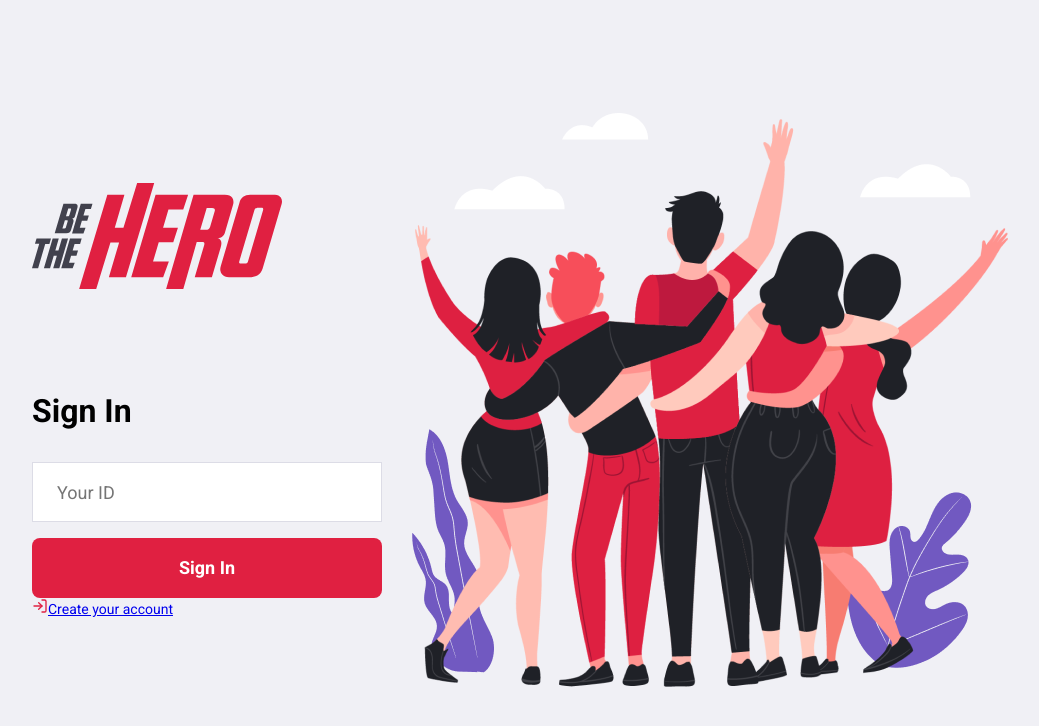
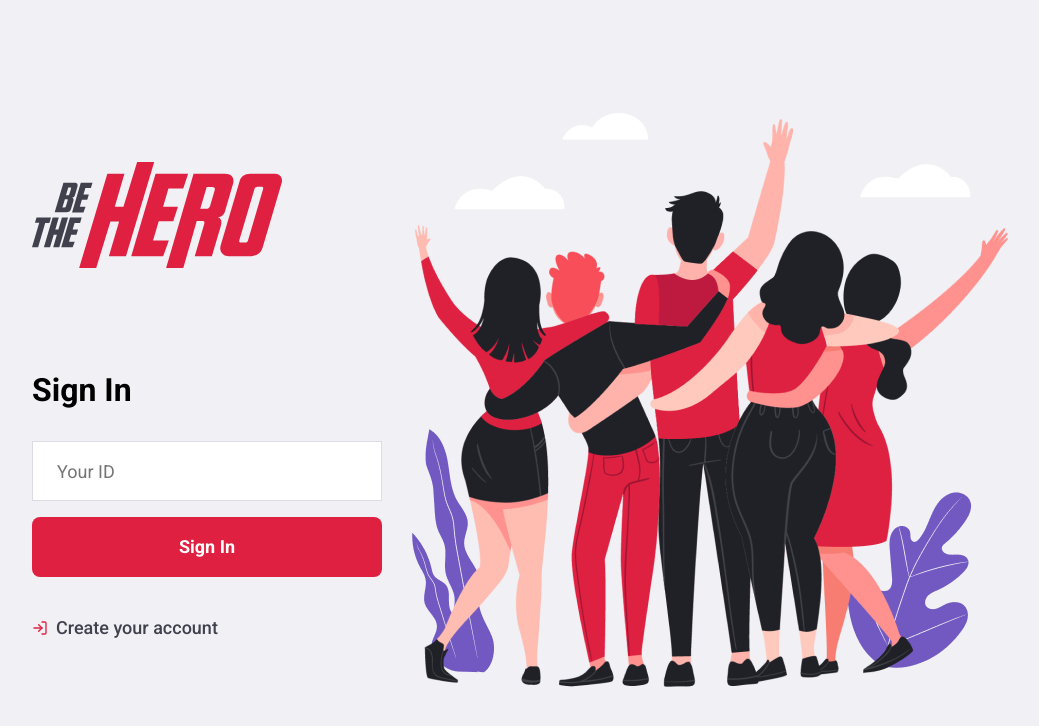
Before and after one commit to vilsonrjunior/be-a-hero, a React (Create React App) app in the folder frontend/: page / in a window 1280 px wide. Shown: the top 726 px of the page, without its empty margins (120-1159 px from the left). Built offline with nearby package versions, Linux system fonts and the light colour scheme.

Commit message:
minor changes to logon page

```diff
--- a/frontend/src/pages/Logon/styles.css
+++ b/frontend/src/pages/Logon/styles.css
@@ -22,3 +22,22 @@
     font-size: 32px;
     margin-bottom: 32px;
 }
+
+.logon-container section.form form a {
+    display: flex;
+    align-items: center;
+    margin-top: 40px;
+    color: #41414d;
+    font-size: 18px;
+    text-decoration: none;
+    font-weight: 500;
+    transition: opacity 0.2s;
+}
+
+.logon-container section.form form a svg {
+    margin-right: 8px;
+}
+
+.logon-container section.form form a:hover {
+    opacity: 0.8;
+}
```
